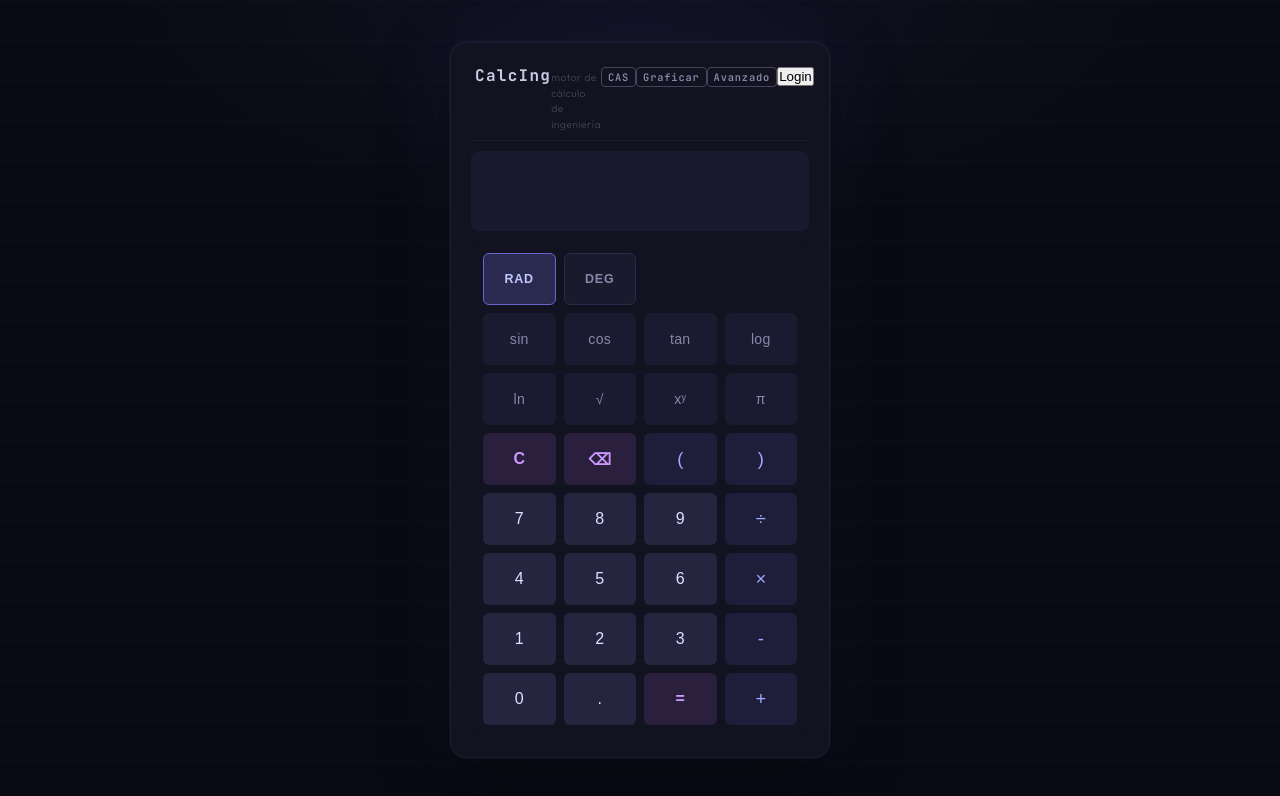
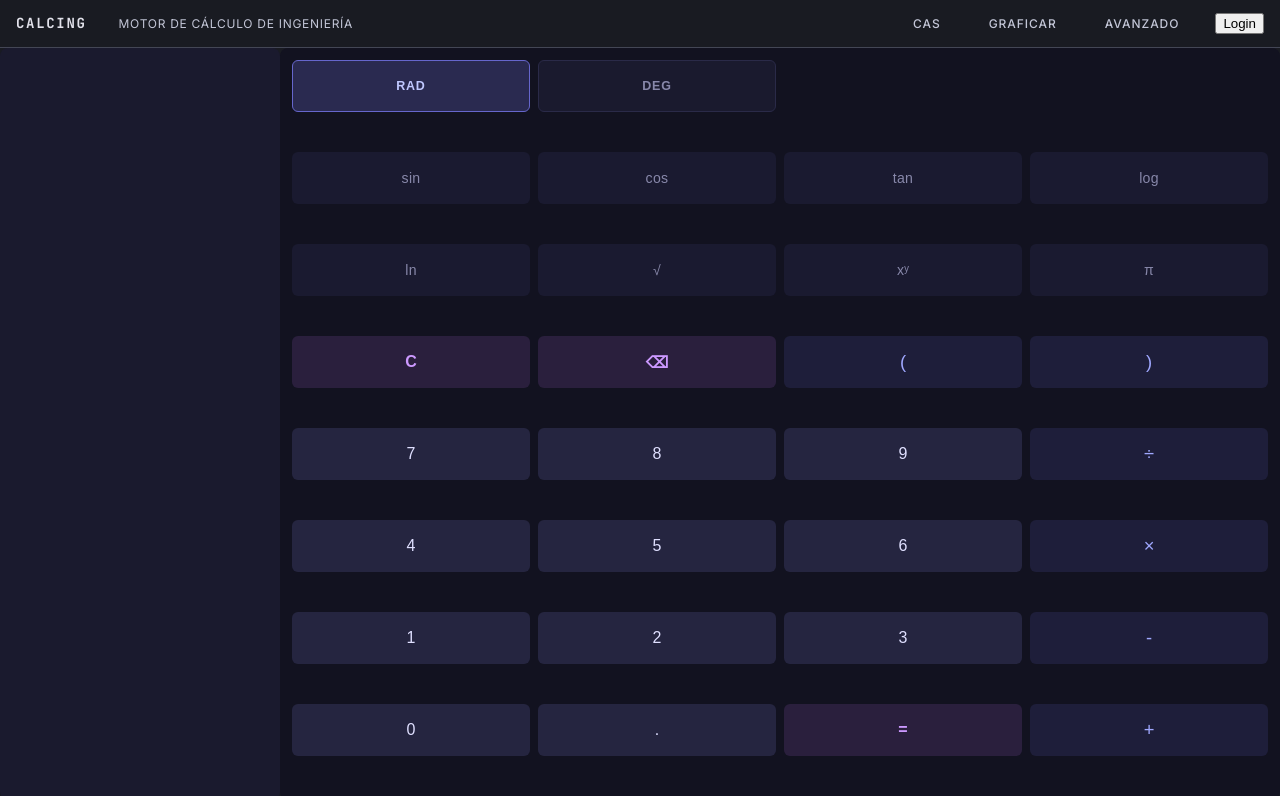
Before and after one commit to Juanes-aa/CalcIng, a React (Vite) app in the folder frontend/: page / in a window 1280 px wide. Shown: the top 796 px of the page. Built offline with nearby package versions, Linux system fonts and the light colour scheme.

Commit message:
design(D2): rewrite App.module.css — app shell, fixed header, CSS grid layout

```diff
--- a/frontend/src/App.module.css
+++ b/frontend/src/App.module.css
@@ -1,136 +1,185 @@
-/* ─── Variables globales ─────────────────────────────────────────────────────
-   Paleta consistente con CalculatorDisplay y CalculatorKeypad.
-   Fuente: JetBrains Mono para el wordmark — carácter técnico, no decorativo.
-   ─────────────────────────────────────────────────────────────────────────── */
-
-@import url('https://fonts.googleapis.com/css2?family=JetBrains+Mono:wght@400;600;700&family=Outfit:wght@300;400;500&display=swap');
-
-:root {
-  --bg-void:        #0a0a14;
-  --bg-surface:     #121220;
-  --bg-raised:      #1a1a2e;
-  --text-primary:   #e0e0ff;
-  --text-secondary: #8888aa;
-  --text-dim:       #44445a;
-  --accent:         #6666cc;
-  --accent-glow:    rgba(102, 102, 204, 0.15);
-}
-
-/* ─── Reset mínimo ───────────────────────────────────────────────────────────*/
-
-*,
-*::before,
-*::after {
-  box-sizing: border-box;
-  margin: 0;
-  padding: 0;
-}
-
-/* ─── Shell — ocupa toda la ventana, centra la calculadora ───────────────────*/
+/* ─── Shell ──────────────────────────────────────────────────────────────── */
 
 .shell {
   min-height: 100dvh;
   width: 100%;
+  background-color: var(--color-surface);
+  display: flex;
+  flex-direction: column;
+  overflow: hidden;
+}
+
+/* ─── Header ─────────────────────────────────────────────────────────────── */
+
+.header {
+  position: fixed;
+  top: 0;
+  left: 0;
+  right: 0;
+  height: 48px;
+  background-color: var(--color-surface-low);
+  border-bottom: 1px solid var(--color-outline);
   display: flex;
   align-items: center;
-  justify-content: center;
-  background-color: var(--bg-void);
-  background-image:
-    radial-gradient(ellipse 60% 40% at 50% 0%, rgba(102, 102, 204, 0.08) 0%, transparent 70%),
-    repeating-linear-gradient(
-      0deg,
-      transparent,
-      transparent 39px,
-      rgba(255, 255, 255, 0.015) 39px,
-      rgba(255, 255, 255, 0.015) 40px
-    );
-  font-family: 'Outfit', sans-serif;
-  padding: 24px 16px;
+  padding: 0 var(--space-4);
+  gap: var(--space-6);
+  z-index: var(--z-raised);
 }
 
-/* ─── Calculadora — contenedor principal ─────────────────────────────────────*/
+.wordmark {
+  font-family: var(--font-mono);
+  font-weight: var(--weight-bold);
+  font-size: var(--text-sm);
+  letter-spacing: 0.12em;
+  color: var(--color-on-surface);
+  text-transform: uppercase;
+  margin-right: var(--space-2);
+}
+
+.tagline {
+  font-family: var(--font-body);
+  font-size: var(--text-xs);
+  color: var(--color-on-surface-dim);
+  letter-spacing: 0.06em;
+  text-transform: uppercase;
+  flex: 1;
+}
+
+.casToggle {
+  font-family: var(--font-body);
+  font-size: var(--text-xs);
+  font-weight: var(--weight-medium);
+  letter-spacing: 0.08em;
+  color: var(--color-on-surface-dim);
+  background: transparent;
+  border: none;
+  padding: var(--space-1) var(--space-3);
+  cursor: pointer;
+  transition: color var(--transition-normal);
+  text-transform: uppercase;
+}
+
+.casToggle:hover {
+  color: var(--color-on-surface);
+}
+
+.casToggle[aria-pressed="true"] {
+  color: var(--color-primary);
+  border-bottom: 2px solid var(--color-primary-cta);
+}
+
+.header [data-testid="auth-section"] {
+  display: flex;
+  align-items: center;
+  gap: var(--space-3);
+}
+
+/* ─── Calculator — grid principal ────────────────────────────────────────── */
 
 .calculator {
+  margin-top: 48px;
+  display: grid;
+  grid-template-columns: 280px 1fr;
+  grid-template-rows: 1fr;
+  min-height: calc(100dvh - 48px);
   width: 100%;
-  max-width: 380px;
+  background-color: var(--color-surface-low);
+}
+
+.casVisible {
+  grid-template-columns: 280px 1fr 320px;
+}
+
+/* ─── Main content wrapper (fase futura) ─────────────────────────────────── */
+
+.mainContent {
+  background-color: var(--color-surface);
+  padding: var(--space-4);
+  overflow-y: auto;
   display: flex;
   flex-direction: column;
-  gap: 10px;
-  background-color: var(--bg-surface);
-  border-radius: 16px;
-  padding: 20px;
-  border: 1px solid rgba(102, 102, 204, 0.12);
-  box-shadow:
-    0 0 0 1px rgba(255, 255, 255, 0.03),
-    0 24px 64px rgba(0, 0, 0, 0.6),
-    0 0 80px var(--accent-glow);
-
-  /* Entrada suave */
-  animation: emerge 320ms cubic-bezier(0.22, 1, 0.36, 1) both;
+  gap: var(--space-4);
 }
 
-@keyframes emerge {
-  from {
-    opacity: 0;
-    transform: translateY(12px) scale(0.98);
+/* ─── Bottom tab bar (solo móvil) ────────────────────────────────────────── */
+
+.bottomTabBar {
+  position: fixed;
+  bottom: 0;
+  left: 0;
+  right: 0;
+  height: 56px;
+  background-color: var(--color-surface-low);
+  border-top: 1px solid var(--color-outline);
+  display: none;
+  z-index: var(--z-raised);
+}
+
+.bottomTabItem {
+  display: flex;
+  flex-direction: column;
+  align-items: center;
+  gap: 2px;
+  font-family: var(--font-body);
+  font-size: 0.6rem;
+  font-weight: var(--weight-medium);
+  letter-spacing: 0.08em;
+  color: var(--color-on-surface-dim);
+  text-transform: uppercase;
+  background: transparent;
+  border: none;
+  cursor: pointer;
+  padding: var(--space-2);
+  min-width: 56px;
+}
+
+.bottomTabItem.active {
+  color: var(--color-primary);
+}
+
+/* ─── Mobile (max-width: 767px) ──────────────────────────────────────────── */
+
+@media (max-width: 767px) {
+  .calculator {
+    grid-template-columns: 1fr;
+    padding-bottom: 56px;
   }
-  to {
-    opacity: 1;
-    transform: translateY(0) scale(1);
+
+  .casVisible {
+    grid-template-columns: 1fr;
+  }
+
+  .tagline {
+    display: none;
+  }
+
+  .bottomTabBar {
+    display: flex;
+    align-items: center;
+    justify-content: space-around;
   }
 }
 
-/* ─── Header ─────────────────────────────────────────────────────────────────*/
+/* ─── Tablet (768px – 1023px) ────────────────────────────────────────────── */
 
-.header {
-  display: flex;
-  align-items: baseline;
-  justify-content: space-between;
-  padding: 0 4px 8px;
-  border-bottom: 1px solid rgba(255, 255, 255, 0.05);
+@media (min-width: 768px) and (max-width: 1023px) {
+  .calculator {
+    grid-template-columns: 240px 1fr;
+  }
+
+  .casVisible {
+    grid-template-columns: 240px 1fr 280px;
+  }
 }
 
-.wordmark {
-  font-family: 'JetBrains Mono', monospace;
-  font-weight: 700;
-  font-size: 1rem;
-  letter-spacing: 0.08em;
-  color: var(--text-primary);
-  opacity: 0.9;
+/* ─── Desktop (min-width: 1024px) ────────────────────────────────────────── */
+
+@media (min-width: 1024px) {
+  .calculator {
+    grid-template-columns: 280px 1fr;
+  }
+
+  .casVisible {
+    grid-template-columns: 280px 1fr 320px;
+  }
 }
-
-.tagline {
-  font-size: 0.65rem;
-  font-weight: 300;
-  color: var(--text-dim);
-  letter-spacing: 0.04em;
-  text-transform: lowercase;
-}
-
-/* ─── CAS Toggle Button ──────────────────────────────────────────────────── */
-.casToggle {
-  font-size: 0.65rem;
-  font-weight: 600;
-  font-family: 'JetBrains Mono', monospace;
-  letter-spacing: 0.08em;
-  color: var(--text-secondary);
-  background: transparent;
-  border: 1px solid var(--text-dim);
-  border-radius: 4px;
-  padding: 2px 6px;
-  cursor: pointer;
-  transition: color 150ms, border-color 150ms;
-}
-.casToggle[aria-pressed="true"] {
-  color: var(--accent);
-  border-color: var(--accent);
-}
-.casToggle:hover {
-  color: var(--text-primary);
-  border-color: var(--text-secondary);
-}
-
-/* ─── CAS Panel visible — expande el contenedor ──────────────────────────── */
-.casVisible {
-  max-width: 480px;
-}
```
